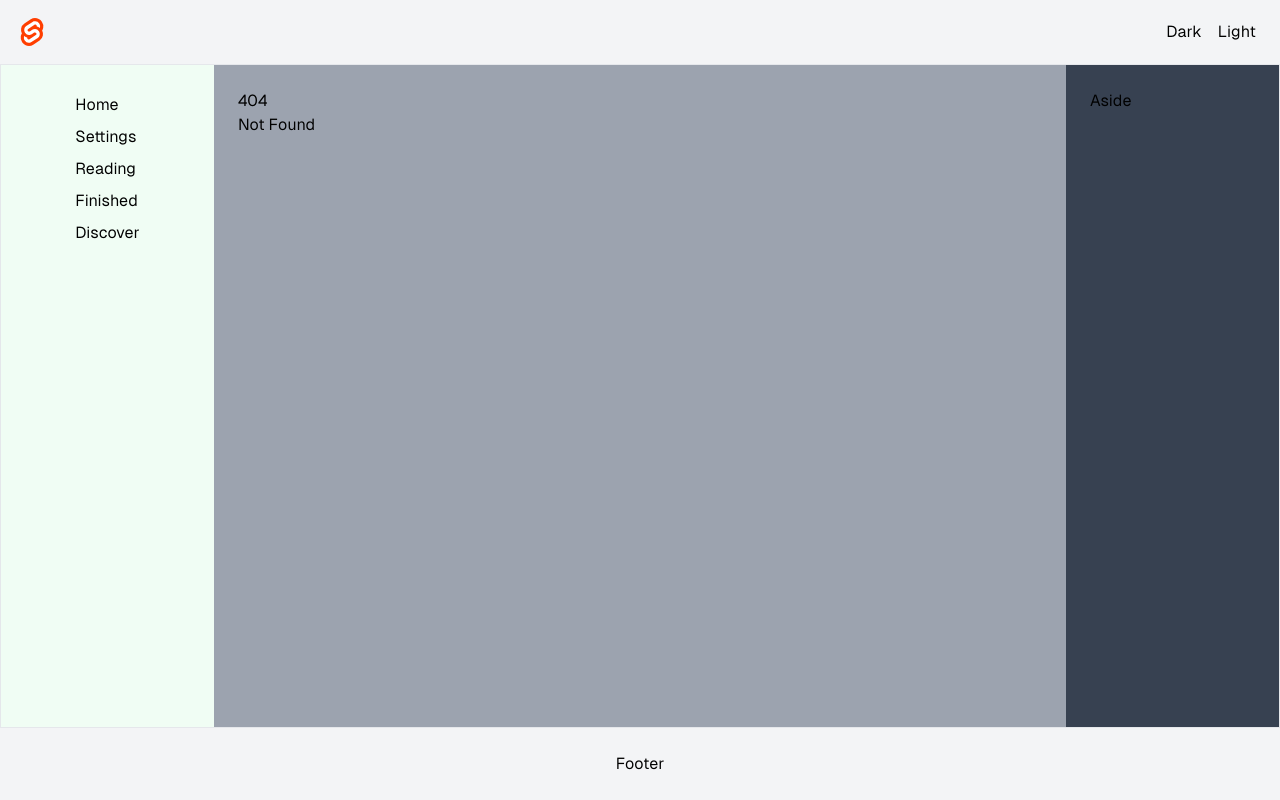
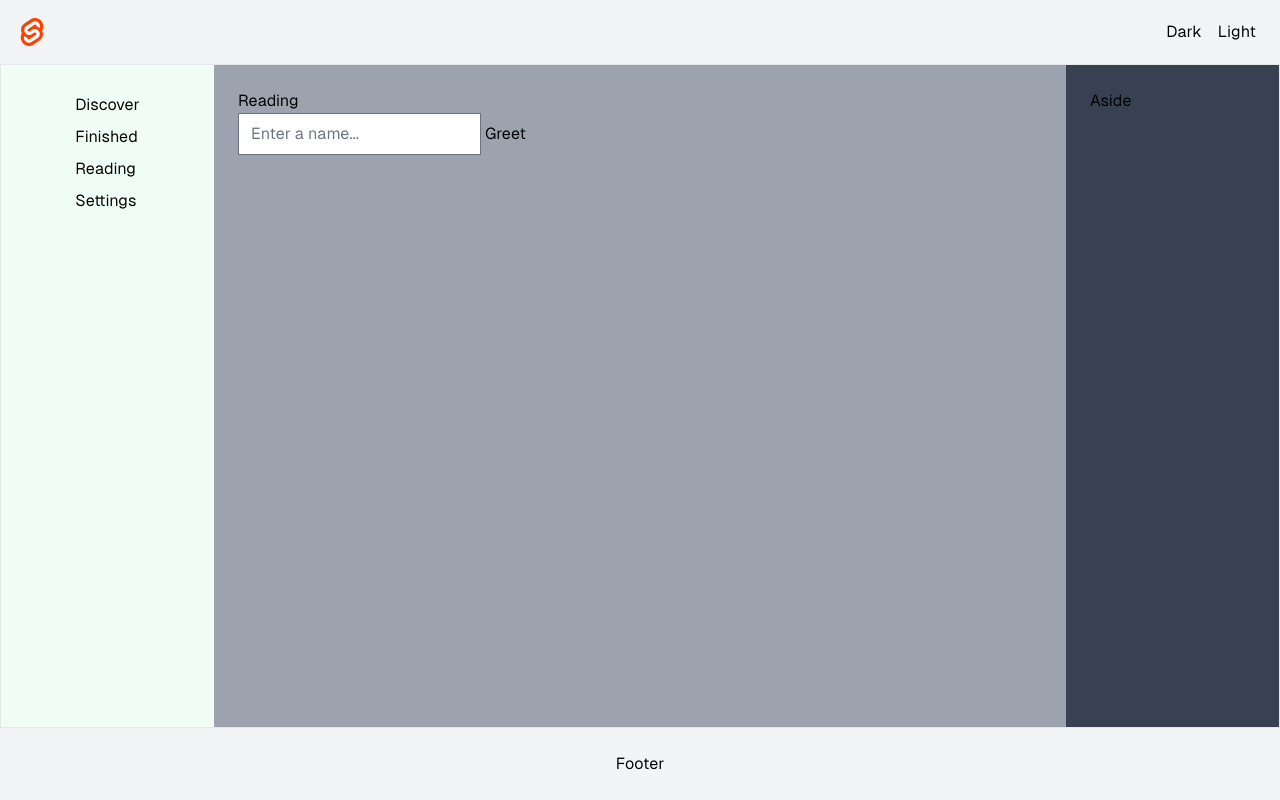
Before and after one commit to remusa/open-bookshelf, a SvelteKit app: page /reading in a window 1280 px wide. Before the commit this address had no page. Built offline with nearby package versions, Linux system fonts and the light colour scheme.

Commit message:
chore: update routes

```diff
--- a/src/routes/+layout.svelte
+++ b/src/routes/+layout.svelte
@@ -5,12 +5,6 @@
 	import type { LayoutData } from './$types'
 
 	export let data: LayoutData
-
-	const routes = [
-		{ path: '/reading', title: 'reading' },
-		{ path: '/finished', title: 'finished' },
-		{ path: '/discover', title: 'discover' },
-	]
 </script>
 
 <div class="flex flex-col w-full h-full">
@@ -33,12 +27,6 @@
 						<a href={route.path}>{route.title}</a>
 					</li>
 				{/each}
-
-				{#each routes as route}
-				<li class="px-2 py-1 capitalize" aria-current={$page.url.pathname === 'reading' ? 'page' : undefined}>
-					<a href={route.path}>{route.title}</a>
-				</li>
-				{/each}
 			</ul>
 		</nav>
 
--- a/src/routes/+layout.ts
+++ b/src/routes/+layout.ts
@@ -12,16 +12,17 @@ type BodyType = z.infer<typeof bodySchema>
 
 const body: BodyType[] = []
 
-for (let path in modules) {
-	let pathSanitized = path.replace('.svelte', '').replace('./', '/').replaceAll('/+page', '')
+for (const path in modules) {
+	const pathSanitized = path
+		.replace('./', '/')
+		.replaceAll('.svelte', '')
+		.replaceAll('/+page', '')
+		.replaceAll('/+layout', '')
 	body.push({
 		title: pathSanitized.substring(pathSanitized.lastIndexOf('/') + 1),
 		path: pathSanitized.includes('index') ? pathSanitized.replace('index', '') : pathSanitized,
 	})
 }
-
-body[0].title = 'home'
-body[0].path = '/'
 
 export const load: LayoutLoad = async ({}) => {
 	const menu = await Promise.all(body.filter((item) => item.title))
--- /dev/null
+++ b/src/routes/+page.server.ts
@@ -0,0 +1,5 @@
+import { redirect } from '@sveltejs/kit'
+
+export function load() {
+	throw redirect(307, '/reading')
+}
--- /dev/null
+++ b/src/routes/discover/+page.svelte
@@ -0,0 +1,11 @@
+<script lang="ts">
+</script>
+
+<svelte:head>
+	<title>Discover</title>
+	<meta name="description" content="Discover" />
+</svelte:head>
+
+<section>
+	<h1>Discover</h1>
+</section>
--- a/src/routes/+page.ts
+++ b/src/routes/discover/+page.ts
@@ -1,3 +1,9 @@
+import { dev } from '$app/environment'
+
+// we don't need any JS on this page, though we'll load
+// it in dev so that we get hot module replacement
+export const csr = dev
+
 // since there's no dynamic data here, we can prerender
 // it so that it gets served as a static asset in production
 export const prerender = true
--- /dev/null
+++ b/src/routes/finished/+page.svelte
@@ -0,0 +1,11 @@
+<script lang="ts">
+</script>
+
+<svelte:head>
+	<title>Finished</title>
+	<meta name="description" content="Finished" />
+</svelte:head>
+
+<section>
+	<h1>Finished</h1>
+</section>
--- /dev/null
+++ b/src/routes/finished/+page.ts
@@ -0,0 +1,11 @@
+import { dev } from '$app/environment'
+
+// we don't need any JS on this page, though we'll load
+// it in dev so that we get hot module replacement
+export const csr = dev
+
+// since there's no dynamic data here, we can prerender
+// it so that it gets served as a static asset in production
+export const prerender = true
+
+export const ssr = false
--- a/src/routes/+page.svelte
+++ b/src/routes/reading/+page.svelte
@@ -5,15 +5,12 @@
 </script>
 
 <svelte:head>
-	<title>Home</title>
-	<meta name="description" content="Svelte demo app" />
+	<title>Reading</title>
+	<meta name="description" content="Reading" />
 </svelte:head>
 
 <section>
-	<h1>Home</h1>
+	<h1>Reading</h1>
 
 	<Greet />
 </section>
-
-<style>
-</style>
--- /dev/null
+++ b/src/routes/reading/+page.ts
@@ -0,0 +1,11 @@
+import { dev } from '$app/environment'
+
+// we don't need any JS on this page, though we'll load
+// it in dev so that we get hot module replacement
+export const csr = dev
+
+// since there's no dynamic data here, we can prerender
+// it so that it gets served as a static asset in production
+export const prerender = true
+
+export const ssr = false
```
